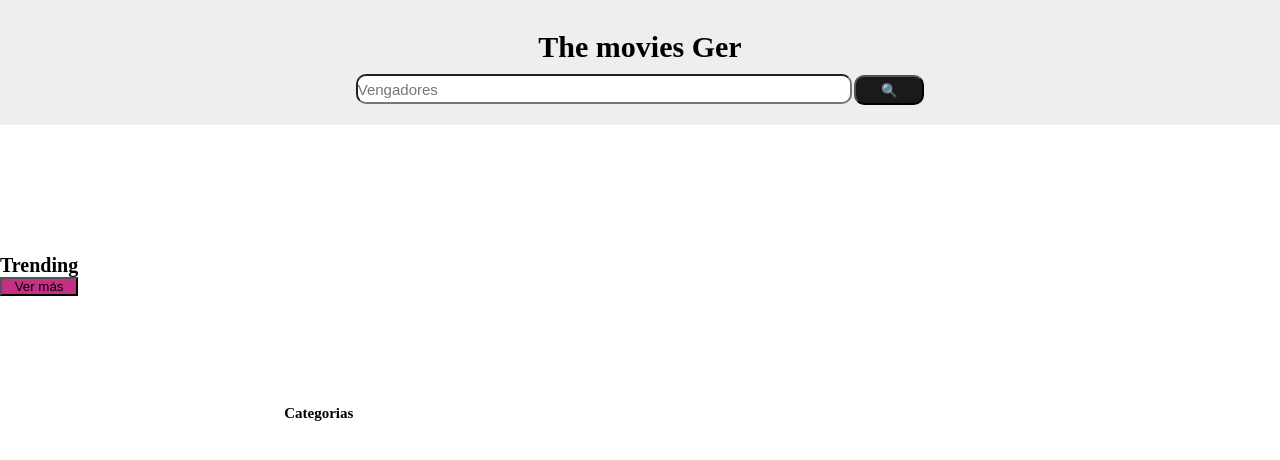
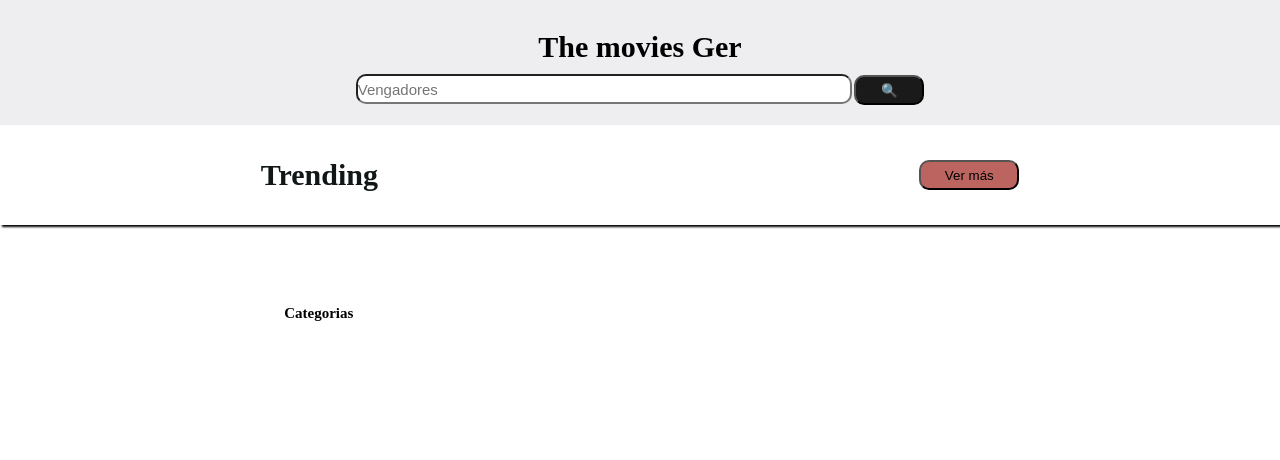
Before and after one commit to gerard-11/proyecto-de-API-movies-platzi, a website: page index.html in a window 1280 px wide. Drawn offline with nearby package versions, Linux system fonts and the light colour scheme.

Commit message:
se actualizo el boton de trending, se actualizo la ventana de trending

```diff
--- a/index.html
+++ b/index.html
@@ -19,14 +19,13 @@
             </label>
         </form>
     </header>
+    <div class="trendingPreview-header">
+        <h2 class="title-trending">Trending</h2>
+        <button class="trendingPreview-btn ">Ver más</button>
+    </div>
+    <section id="trendingPreview" class="trendingPreview-container">
 
-    <section id="trendingPreview" class="trendingPreview-container">
-        <div class="trendingPreview-header">
-            <h2 class="title-trending">Trending</h2>
-            <button class="trendingPreview-btn">Ver más</button>
-        </div>
         <article class="trendingPreview-movieList">
-
         </article>
     </section>
 
@@ -39,7 +38,7 @@
     </section>
 
     <section id="genericList" class="genericList-container inactive">
-       <!-- <div class="movie-container">
+       <!-- <div class="movie-container"> aqui se ven cuando le doy a buscar!!!!
             <img
                     src="https://image.tmdb.org/t/p/w300/adOzdWS35KAo21r9R4BuFCkLer6.jpg"
                     class="movie-img"
@@ -118,7 +117,7 @@
     <script src="https://cdn.jsdelivr.net/npm/axios/dist/axios.min.js"></script>
     <script src="secrets.js"></script>
     <script src="./src/nodes.js"></script>
+    <script src=" ./src/navigation.js"></script>
     <script src="main.js"></script>
-    <script src=" ./src/navigation.js"></script>
     </body>
     </html>
--- a/main.js
+++ b/main.js
@@ -30,7 +30,7 @@ async function getTrendingMoviesPreview(){
     const {data}= await api(`trending/movie/day` );
     const movies= data.results;
 
-createMoviesContainer(movies,moviesSection);
+createMoviesContainer(movies,trendingPreviewSection);
 
 };
 
@@ -80,3 +80,11 @@ async function getMoviesBYSearch(query){
 console.log(movies);
     createMoviesContainer(movies,genericSection);
 };
+
+async function getTrendingMovies(){
+    const {data}= await api(`trending/movie/day` );
+    const movies= data.results;
+
+    createMoviesContainer(movies,genericSection);
+
+};
--- a/src/navigation.js
+++ b/src/navigation.js
@@ -51,6 +51,8 @@ function homePage(){
     categoriesPreviewSection.classList.remove('inactive')
     genericSection.classList.add('inactive')
     arrowBtn.classList.add('inactive')
+    trendingPreviewHeader.classList.remove('inactive')
+    trendingBtn.classList.remove('inactive')
     getTrendingMoviesPreview()
     getCategoriesPreview()
 }
@@ -65,7 +67,7 @@ function categoriesPage(){
     categoriesPreviewSection.classList.add('inactive')
     genericSection.classList.remove('inactive')
     movieDetailSection.classList.add('inactive')
-
+    trendingPreviewHeader.classList.add('inactive')
     const [_,categoryData]= location.hash.split('=')
     const [categoryId, categoryName] = decodeURIComponent(categoryData).split('-').map(str => str.trim());
     headerCategoryTitle.innerHTML = categoryName;
@@ -87,6 +89,7 @@ function searchPage(){
     genericSection.classList.remove('inactive')
     movieDetailSection.classList.remove('inactive')
     movieDetailsContainer.classList.add('inactive')
+    trendingPreviewHeader.classList.add('inactive')
 
     const [_,searchQuery]= location.hash.split('=')
 
@@ -113,11 +116,12 @@ function trendsPage(){
     /*headerSection.style.background= ''*/
     arrowBtn.classList.remove('inactive')
     headerTitle.classList.remove('inactive')
-    headerCategoryTitle.classList.remove('inactive')
-    searchForm.classList.add('inactive')
+    headerCategoryTitle.classList.add('inactive')
+    searchForm.classList.remove('inactive')
     moviesDetailCategoriesList.classList.add('inactive')
     trendingPreviewSection.classList.add('inactive')
     categoriesPreviewSection.classList.add('inactive')
     genericSection.classList.remove('inactive')
-
+    trendingBtn.classList.add('inactive')
+    getTrendingMovies()
 }
--- a/src/nodes.js
+++ b/src/nodes.js
@@ -13,7 +13,6 @@ const categoriesPreviewList=$('.categoriesPreview_list')
 const moviesDetailCategoriesList= $('#movieDetail .categories-list')
 const relatedMoviesContainer=$('.relatedMovies-scrollContainer')
 const movieDetailsContainer=$('.movieDetail-container')
-const moviesSection= $('.trendingPreview-container');
 
 //Elements
 const headerTitle = $('.header-title');
@@ -21,8 +20,9 @@ const arrowBtn = $('.header-arrow');
 const headerCategoryTitle = $('.header-title--categoryView');
 const searchFormInput = $('#searchForm');
 const searchFormBtn = $('#searchBtn');
-const trendingBtn = $('.trendingPreview-header .trendingPreview-btn');
+const trendingBtn = $(' .trendingPreview-btn');
 const movieDetailTitle = $('.movieDetail-title');
 const movieDetailDescription = $('.movieDetail-description');
 const movieDetailScore = $('.movieDetail-score');
 const categoryTitle = $('.categories-preview .categoriesPreview__title');
+const trendingPreviewHeader = $('.trendingPreview-header');
--- a/style.css
+++ b/style.css
@@ -68,26 +68,46 @@ header button{
 }
 .trendingPreview-container{
     display: flex;
-    align-items: center;
     gap: 1rem;
     overflow-x: auto;
     scroll-behavior: smooth;
-    height: 20rem;
+    height: auto;
     margin-bottom: 4rem;
     margin-top: 4rem;
 }
 .trendingPreview-container img{
     border-radius:10px;
     flex-shrink: 0;
-    margin: 0.5rem;
-    height: 15rem;
+    height: 150px;
     box-shadow: 5px 5px 10px black;
+    margin-bottom: 2rem;
 }
-.trendingPreview-btn{
-    background-color: #c43086;
-    width: 100%;
-    z-index: 999;
+
+.trendingPreview-header{
+    color: #111717;
+    margin:auto;
+    display: flex;
+    height: 10rem;
+   justify-content: center;
+    flex-direction: row;
+    gap: 2rem;
+    box-shadow: 2px 2px 2px black;
 }
+.trendingPreview-btn{   /*aqui esta el contendero     ue no se ve*/
+    background-color: #bc6460;
+    justify-content: center;
+    height: 30%;
+    min-width:100px;
+    margin:auto;
+    align-items: center;
+    border-radius:10px;
+    cursor: pointer;
+}
+.title-trending{
+   margin:auto;
+    font-size:3rem;
+}
+
 .categories-preview{
     display: grid;
     grid-template-columns:  2fr 2fr;
```
